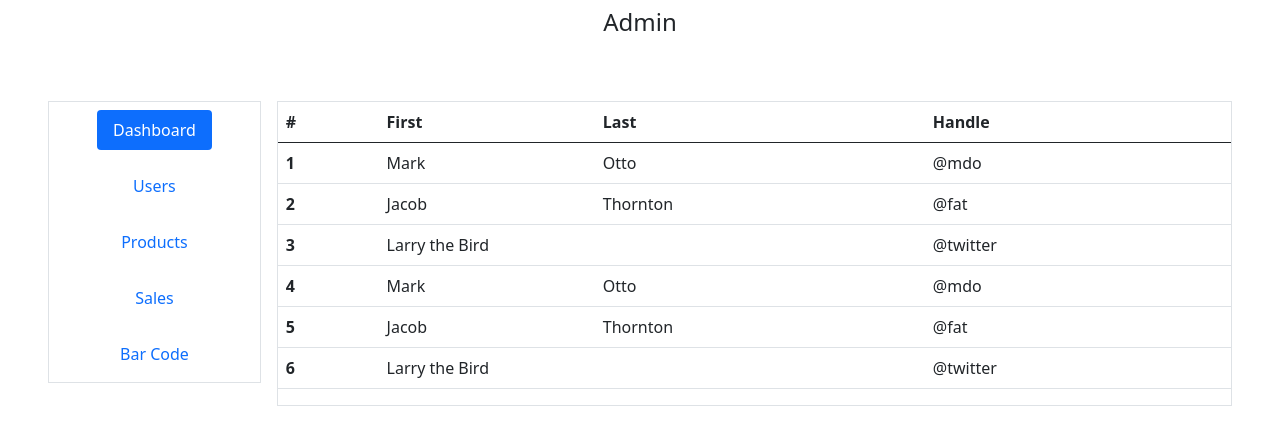
After one commit to PiyawatSritavong/POS_Project, a PHP site: page /app/admin/admin.php in a window 1280 px wide. The commit adds this page. Shown: the top 445 px of the page. Run offline with PHP 8.4, Linux system fonts and the light colour scheme.

Commit message:
menu and admin page
add nav bar and admin page

```diff
--- /dev/null
+++ b/jaiheng-pos/src/app/admin/admin.php
@@ -0,0 +1,221 @@
+<!DOCTYPE html>
+<html lang="en">
+<head>
+    <meta charset="UTF-8">
+    <meta http-equiv="X-UA-Compatible" content="IE=edge">
+    <meta name="viewport" content="width=device-width, initial-scale=1.0">
+    <title>jaiheng-pos</title>
+
+    <link rel="stylesheet" href="../../public/bootstrap-5.0.2-dist/css/bootstrap.min.css">
+    <link rel="stylesheet" href="../../public/bootstrap-5.0.2-dist/js/bootstrap.js">
+    <script src="../../public/bootstrap-5.0.2-dist/js/bootstrap.min.js"></script>
+</head>
+<body>
+    <center class="p-2"><h4><i class="fa fa-user-shield"></i> Admin</h4></center>
+    <div class="d-flex align-items-start m-5">
+        <div class="nav flex-column nav-pills me-3 border px-5" id="v-pills-tab" role="tablist" aria-orientation="vertical">
+            <button class="nav-link active mt-2 mb-2" id="v-pills-home-tab" data-bs-toggle="pill" data-bs-target="#v-pills-home" type="button" role="tab" aria-controls="v-pills-home" aria-selected="true">Dashboard</button>
+            <button class="nav-link mt-2 mb-2" id="v-pills-profile-tab" data-bs-toggle="pill" data-bs-target="#v-pills-profile" type="button" role="tab" aria-controls="v-pills-profile" aria-selected="false">Users</button>
+            <button class="nav-link mt-2 mb-2" id="v-pills-messages-tab" data-bs-toggle="pill" data-bs-target="#v-pills-messages" type="button" role="tab" aria-controls="v-pills-messages" aria-selected="false">Products</button>
+            <button class="nav-link mt-2 mb-2" id="v-pills-settings-tab" data-bs-toggle="pill" data-bs-target="#v-pills-settings" type="button" role="tab" aria-controls="v-pills-settings" aria-selected="false">Sales</button>
+            <button class="nav-link mt-2 mb-2" id="v-pills-settings-tab" data-bs-toggle="pill" data-bs-target="#v-pills-settings" type="button" role="tab" aria-controls="v-pills-settings" aria-selected="false">Bar Code</button>
+        </div>
+        <div class="border w-100">
+            <div class="tab-content" id="v-pills-tabContent">
+                <div class="tab-pane fade show active" id="v-pills-home" role="tabpanel" aria-labelledby="v-pills-home-tab">
+                    <table class="table table-hover">
+                        <thead>
+                            <tr>
+                            <th scope="col">#</th>
+                            <th scope="col">First</th>
+                            <th scope="col">Last</th>
+                            <th scope="col">Handle</th>
+                            </tr>
+                        </thead>
+                        <tbody>
+                            <tr>
+                                <th scope="row">1</th>
+                                <td>Mark</td>
+                                <td>Otto</td>
+                                <td>@mdo</td>
+                            </tr>
+                            <tr>
+                                <th scope="row">2</th>
+                                <td>Jacob</td>
+                                <td>Thornton</td>
+                                <td>@fat</td>
+                            </tr>
+                            <tr>
+                                <th scope="row">3</th>
+                                <td colspan="2">Larry the Bird</td>
+                                <td>@twitter</td>
+                            </tr>
+                            <tr>
+                                <th scope="row">4</th>
+                                <td>Mark</td>
+                                <td>Otto</td>
+                                <td>@mdo</td>
+                            </tr>
+                            <tr>
+                                <th scope="row">5</th>
+                                <td>Jacob</td>
+                                <td>Thornton</td>
+                                <td>@fat</td>
+                            </tr>
+                            <tr>
+                                <th scope="row">6</th>
+                                <td colspan="2">Larry the Bird</td>
+                                <td>@twitter</td>
+                            </tr>
+                        </tbody>
+                    </table>
+                </div>
+                <div class="tab-pane fade" id="v-pills-profile" role="tabpanel" aria-labelledby="v-pills-profile-tab">
+                    <table class="table table-hover">
+                        <thead>
+                            <tr>
+                            <th scope="col">#</th>
+                            <th scope="col">First</th>
+                            <th scope="col">Last</th>
+                            <th scope="col">Handle</th>
+                            </tr>
+                        </thead>
+                        <tbody>
+                            <tr>
+                                <th scope="row">1</th>
+                                <td>Mark</td>
+                                <td>Otto</td>
+                                <td>@mdo</td>
+                            </tr>
+                            <tr>
+                                <th scope="row">2</th>
+                                <td>Jacob</td>
+                                <td>Thornton</td>
+                                <td>@fat</td>
+                            </tr>
+                            <tr>
+                                <th scope="row">3</th>
+                                <td colspan="2">Larry the Bird</td>
+                                <td>@twitter</td>
+                            </tr>
+                            <tr>
+                                <th scope="row">4</th>
+                                <td>Mark</td>
+                                <td>Otto</td>
+                                <td>@mdo</td>
+                            </tr>
+                            <tr>
+                                <th scope="row">5</th>
+                                <td>Jacob</td>
+                                <td>Thornton</td>
+                                <td>@fat</td>
+                            </tr>
+                            <tr>
+                                <th scope="row">6</th>
+                                <td colspan="2">Larry the Bird</td>
+                                <td>@twitter</td>
+                            </tr>
+                        </tbody>
+                    </table>
+                </div>
+                <div class="tab-pane fade" id="v-pills-messages" role="tabpanel" aria-labelledby="v-pills-messages-tab">
+                    <table class="table table-hover">
+                        <thead>
+                            <tr>
+                            <th scope="col">#</th>
+                            <th scope="col">First</th>
+                            <th scope="col">Last</th>
+                            <th scope="col">Handle</th>
+                            </tr>
+                        </thead>
+                        <tbody>
+                            <tr>
+                                <th scope="row">1</th>
+                                <td>Mark</td>
+                                <td>Otto</td>
+                                <td>@mdo</td>
+                            </tr>
+                            <tr>
+                                <th scope="row">2</th>
+                                <td>Jacob</td>
+                                <td>Thornton</td>
+                                <td>@fat</td>
+                            </tr>
+                            <tr>
+                                <th scope="row">3</th>
+                                <td colspan="2">Larry the Bird</td>
+                                <td>@twitter</td>
+                            </tr>
+                            <tr>
+                                <th scope="row">4</th>
+                                <td>Mark</td>
+                                <td>Otto</td>
+                                <td>@mdo</td>
+                            </tr>
+                            <tr>
+                                <th scope="row">5</th>
+                                <td>Jacob</td>
+                                <td>Thornton</td>
+                                <td>@fat</td>
+                            </tr>
+                            <tr>
+                                <th scope="row">6</th>
+                                <td colspan="2">Larry the Bird</td>
+                                <td>@twitter</td>
+                            </tr>
+                        </tbody>
+                    </table>
+                </div>
+                <div class="tab-pane fade" id="v-pills-settings" role="tabpanel" aria-labelledby="v-pills-settings-tab">
+                    <table class="table table-hover">
+                        <thead>
+                            <tr>
+                            <th scope="col">#</th>
+                            <th scope="col">First</th>
+                            <th scope="col">Last</th>
+                            <th scope="col">Handle</th>
+                            </tr>
+                        </thead>
+                        <tbody>
+                            <tr>
+                                <th scope="row">1</th>
+                                <td>Mark</td>
+                                <td>Otto</td>
+                                <td>@mdo</td>
+                            </tr>
+                            <tr>
+                                <th scope="row">2</th>
+                                <td>Jacob</td>
+                                <td>Thornton</td>
+                                <td>@fat</td>
+                            </tr>
+                            <tr>
+                                <th scope="row">3</th>
+                                <td colspan="2">Larry the Bird</td>
+                                <td>@twitter</td>
+                            </tr>
+                            <tr>
+                                <th scope="row">4</th>
+                                <td>Mark</td>
+                                <td>Otto</td>
+                                <td>@mdo</td>
+                            </tr>
+                            <tr>
+                                <th scope="row">5</th>
+                                <td>Jacob</td>
+                                <td>Thornton</td>
+                                <td>@fat</td>
+                            </tr>
+                            <tr>
+                                <th scope="row">6</th>
+                                <td colspan="2">Larry the Bird</td>
+                                <td>@twitter</td>
+                            </tr>
+                        </tbody>
+                    </table>
+                </div>
+            </div>
+        </div>
+    </div>
+</body>
+</html>
--- a/jaiheng-pos/src/public/header.php
+++ b/jaiheng-pos/src/public/header.php
@@ -5,4 +5,7 @@
     <meta http-equiv="X-UA-Compatible" content="IE=edge">
     <meta name="viewport" content="width=device-width, initial-scale=1.0">
     <title>jaiheng-pos</title>
+
+    <link rel="stylesheet" href="../public/bootstrap-5.0.2-dist/css/bootstrap.css">
+    <link rel="stylesheet" href="../public/css/main.css">
 </head>
```
Also changed, not shown: jaiheng-pos/src/public/css/main.css (+63 -0 lines), jaiheng-pos/src/public/nav-bar.php (+9 -3 lines).
